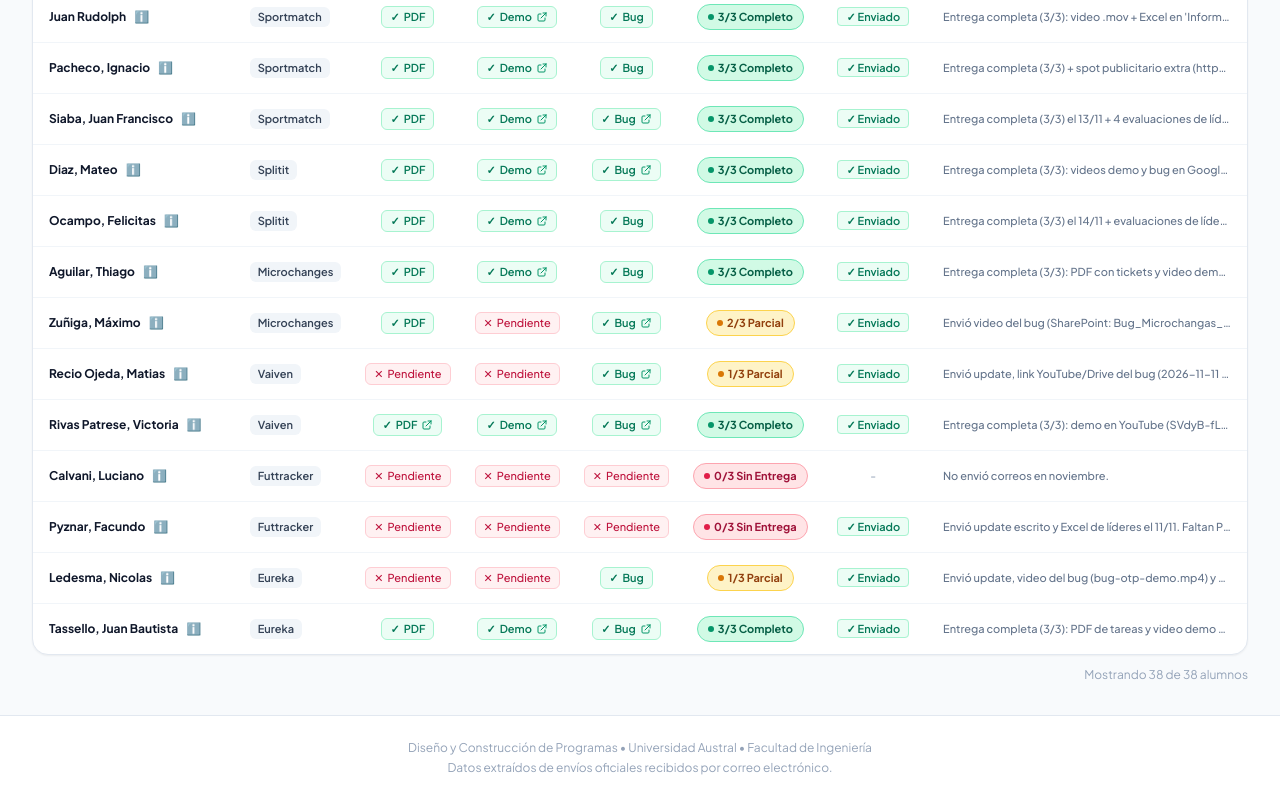
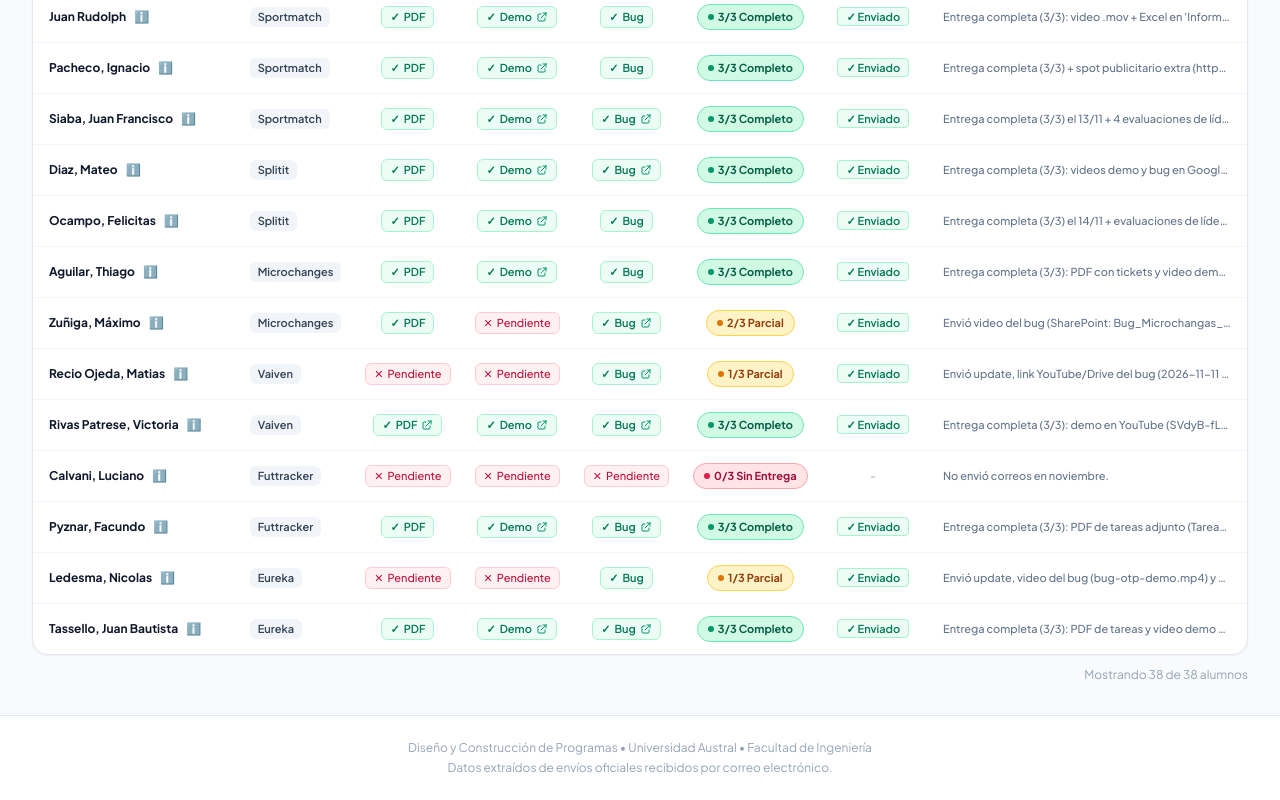
Before and after one commit to austral-prog/entregas-finales, a plain HTML site: page index.html in a window 1280 px wide. Shown: the part 1932-2732 px from the top of the page. Drawn offline with nearby package versions, Linux system fonts and the light colour scheme.

Commit message:
update: add Pyznar Facundo complete deliverables (24/38)

```diff
--- a/index.html
+++ b/index.html
@@ -64,7 +64,7 @@
             <div class="text-[11px] uppercase tracking-wider text-sky-300 font-semibold">Última Actualización</div>
             <div class="text-sm font-bold text-white flex items-center gap-1.5 justify-end mt-0.5">
               <span class="w-2 h-2 rounded-full bg-emerald-400 animate-pulse"></span>
-              2026-11-18
+              2026-11-18 11:35
             </div>
           </div>
           <button onclick="copyGeneralReport()" class="inline-flex items-center gap-1.5 bg-sky-600 hover:bg-sky-500 text-white text-xs font-semibold px-3.5 py-2.5 rounded-xl shadow-sm transition active:scale-95 border border-sky-400/40" title="Copiar informe para Discord/Slack">
@@ -294,13 +294,13 @@
   <!-- Application Logic & Embedded Data -->
   <script>
     const APP_DATA = {
-  "updated_at": "2026-11-18",
+  "updated_at": "2026-11-18 11:35",
   "summary": {
-    "total_students": 38,
-    "complete_3_of_3": 23,
-    "partial_2_of_3": 3,
-    "partial_1_of_3": 4,
-    "missing_0_of_3": 8
+    "total": 38,
+    "complete": 24,
+    "partial": 7,
+    "missing": 7,
+    "complete_percentage": 63.2
   },
   "deliverables": [
     {
@@ -1380,28 +1380,30 @@
       "group_id": 15,
       "group_name": "Futtracker",
       "tasks_pdf": {
-        "submitted": false,
-        "value": "",
-        "date": null
-      },
-      "demo_video": {
-        "submitted": false,
-        "value": "",
-        "date": null
-      },
-      "bug_video": {
-        "submitted": false,
-        "value": "",
-        "date": null
+        "submitted": true,
+        "value": "Tareas-Facundo-Pyznar.pdf",
+        "date": "2026-11-18",
+        "local_file": "/attachments/Tareas-Facundo-Pyznar.pdf",
+        "file_url": "/attachments/Tareas-Facundo-Pyznar.pdf"
+      },
+      "demo_video": {
+        "submitted": true,
+        "value": "https://drive.google.com/file/d/1TTA6kXHDaoGwHigQfvsjIc88avaiYkhq/view?usp=drive_link",
+        "date": "2026-11-18"
+      },
+      "bug_video": {
+        "submitted": true,
+        "value": "https://drive.google.com/file/d/1jNxBYIqQ1JG92sY-xQAmks52nZuLjytj/view?usp=drive_link",
+        "date": "2026-11-18"
       },
       "leader_feedback": {
         "submitted": true,
         "value": "Feedback_Lideres_5to_Lab2.xlsx"
       },
-      "completed_count": 0,
-      "status": "missing",
-      "last_email_date": "2026-11-11",
-      "notes": "Envió update escrito y Excel de líderes el 11/11. Faltan PDF de tareas, video demo y video bug."
+      "completed_count": 3,
+      "status": "complete",
+      "last_email_date": "2026-11-18",
+      "notes": "Entrega completa (3/3): PDF de tareas adjunto (Tareas-Facundo-Pyznar.pdf), video demo y video de bug en Google Drive el 18/11. Feedback de líderes completo."
     },
     {
       "student_id": "s-00f4b5a0",
@@ -2700,35 +2702,37 @@
           "group_id": 15,
           "group_name": "Futtracker",
           "tasks_pdf": {
-            "submitted": false,
-            "value": "",
-            "date": null
-          },
-          "demo_video": {
-            "submitted": false,
-            "value": "",
-            "date": null
-          },
-          "bug_video": {
-            "submitted": false,
-            "value": "",
-            "date": null
+            "submitted": true,
+            "value": "Tareas-Facundo-Pyznar.pdf",
+            "date": "2026-11-18",
+            "local_file": "/attachments/Tareas-Facundo-Pyznar.pdf",
+            "file_url": "/attachments/Tareas-Facundo-Pyznar.pdf"
+          },
+          "demo_video": {
+            "submitted": true,
+            "value": "https://drive.google.com/file/d/1TTA6kXHDaoGwHigQfvsjIc88avaiYkhq/view?usp=drive_link",
+            "date": "2026-11-18"
+          },
+          "bug_video": {
+            "submitted": true,
+            "value": "https://drive.google.com/file/d/1jNxBYIqQ1JG92sY-xQAmks52nZuLjytj/view?usp=drive_link",
+            "date": "2026-11-18"
           },
           "leader_feedback": {
             "submitted": true,
             "value": "Feedback_Lideres_5to_Lab2.xlsx"
           },
-          "completed_count": 0,
-          "status": "missing",
-          "last_email_date": "2026-11-11",
-          "notes": "Envió update escrito y Excel de líderes el 11/11. Faltan PDF de tareas, video demo y video bug."
+          "completed_count": 3,
+          "status": "complete",
+          "last_email_date": "2026-11-18",
+          "notes": "Entrega completa (3/3): PDF de tareas adjunto (Tareas-Facundo-Pyznar.pdf), video demo y video de bug en Google Drive el 18/11. Feedback de líderes completo."
         }
       ],
       "total_students": 2,
-      "complete_students": 0,
+      "complete_students": 1,
       "expected_items": 6,
-      "submitted_items": 0,
-      "percentage": 0.0
+      "submitted_items": 3,
+      "percentage": 50.0
     },
     {
       "id": 16,
```
Also changed, not shown: deliverables.json (+21 -19 lines).
